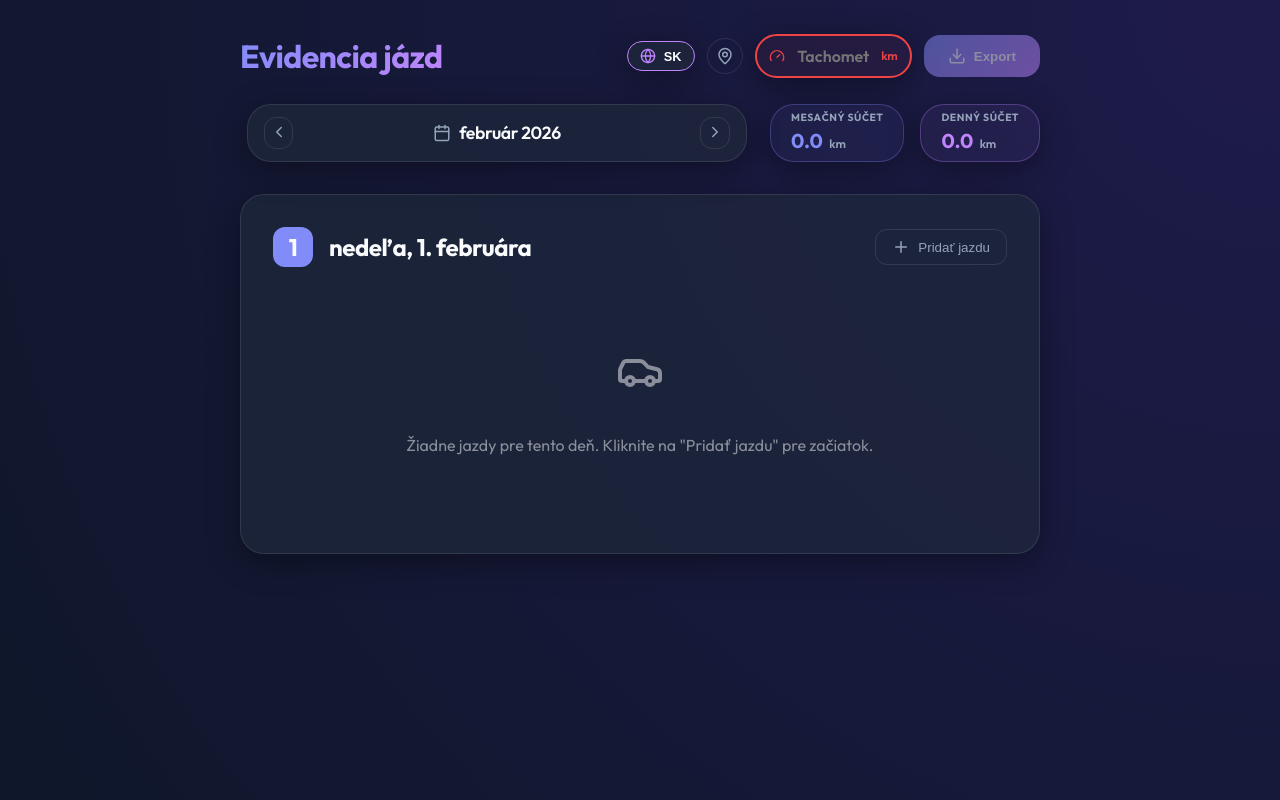
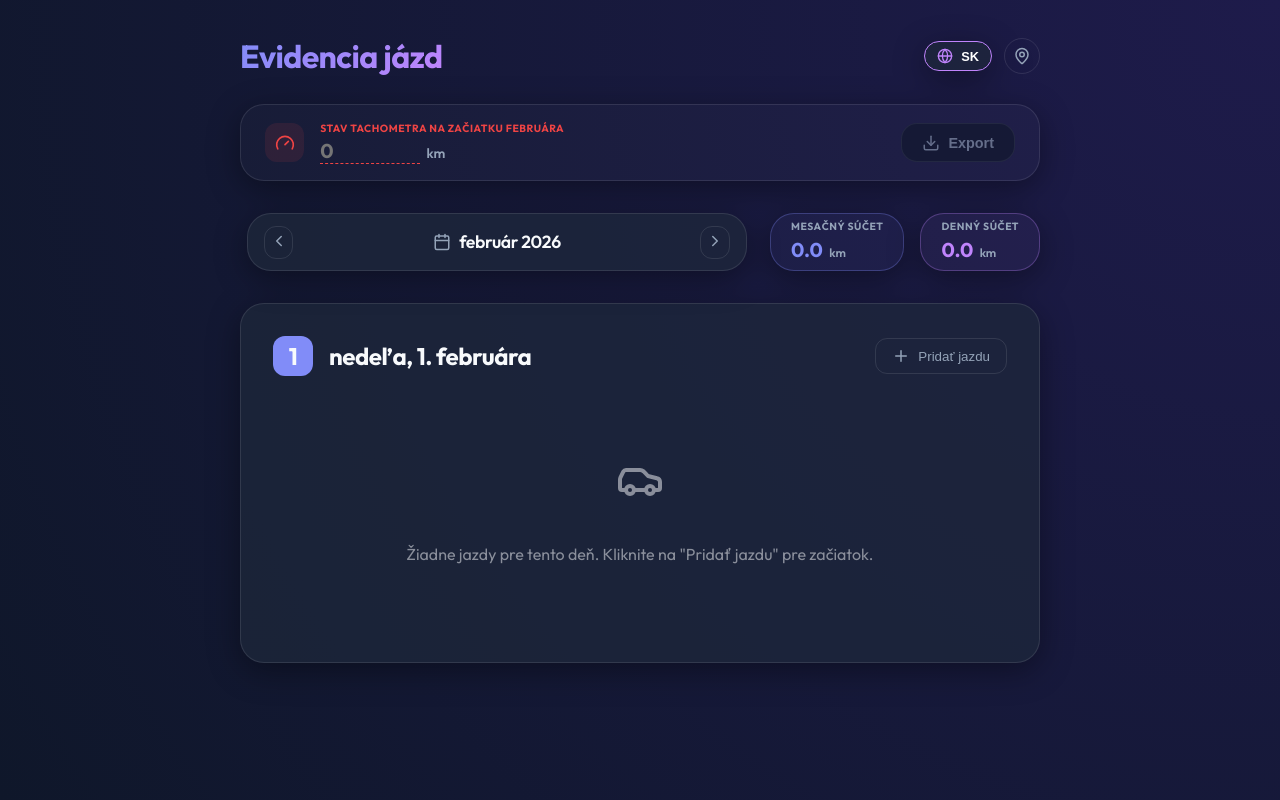
Before and after one commit to matusravas/bookio, a Next.js app: page / in a window 1280 px wide. Built offline with nearby package versions, Linux system fonts and the light colour scheme.

Commit message:
minor ui changes

```diff
--- a/app/page.jsx
+++ b/app/page.jsx
@@ -542,10 +542,10 @@ export default function Home() {
   return (
     <div className="animate-fade-in" style={{ paddingBottom: '5rem' }}>
       <header style={{ marginBottom: '2rem' }}>
+        {/* Header Top Row: Title & Settings */}
         <div style={{ display: 'flex', alignItems: 'center', justifyContent: 'space-between', marginBottom: '1.5rem' }}>
           <h1 className="gradient-text" style={{ fontSize: '2rem' }}>{t.rideEvidence}</h1>
           <div style={{ display: 'flex', gap: '0.75rem', alignItems: 'center' }}>
-            {/* Language Switcher */}
             <button
               className="glass"
               onClick={() => setLanguage(l => l === 'sk' ? 'en' : 'sk')}
@@ -582,21 +582,61 @@ export default function Home() {
             >
               <MapPin size={18} style={{ color: homeAddress ? 'var(--success)' : 'var(--text-secondary)' }} />
             </div>
+          </div>
+        </div>
 
+        {/* Action Bar: Odometer & Export (Elegant Design) */}
         <div className="glass" style={{
-              padding: '0.4rem 0.75rem',
+          padding: '1rem 1.5rem',
+          marginBottom: '2rem',
           display: 'flex',
           alignItems: 'center',
-              gap: '0.5rem',
-              border: !kmStartOfMonth ? '2px solid var(--danger)' : '1px solid var(--border-color)',
-              background: !kmStartOfMonth ? 'rgba(239, 68, 68, 0.05)' : 'transparent'
+          justifyContent: 'space-between',
+          border: '1px solid var(--border-color)',
+          background: 'rgba(255, 255, 255, 0.02)'
         }}>
-              <Gauge size={16} style={{ color: !kmStartOfMonth ? 'var(--danger)' : 'var(--accent-primary)' }} />
+          <div style={{ display: 'flex', alignItems: 'center', gap: '1rem' }}>
+            <div style={{
+              background: !kmStartOfMonth ? 'rgba(239, 68, 68, 0.1)' : 'rgba(var(--accent-primary-rgb), 0.1)',
+              padding: '0.6rem',
+              borderRadius: '12px',
+              display: 'flex',
+              alignItems: 'center',
+              justifyContent: 'center',
+              transition: 'all 0.3s ease'
+            }}>
+              <Gauge size={20} style={{ color: !kmStartOfMonth ? 'var(--danger)' : 'var(--accent-primary)' }} />
+            </div>
+
+            <div style={{ display: 'flex', flexDirection: 'column', justifyContent: 'center' }}>
+               <label style={{
+                 fontSize: '0.65rem',
+                 color: !kmStartOfMonth ? 'var(--danger)' : 'var(--text-secondary)',
+                 fontWeight: 700,
+                 letterSpacing: '0.05em',
+                 marginBottom: '0.1rem',
+                 transition: 'color 0.3s ease'
+               }}>
+                 {t.odometer.toUpperCase()} {format(currentMonth, 'MMMM', { locale: dateLocale }).toUpperCase()}
+               </label>
+               <div style={{ display: 'flex', alignItems: 'baseline', gap: '0.4rem' }}>
                 <input
                   type="text"
                   inputMode="decimal"
                   className="input-base"
-                style={{ width: '80px', border: 'none', background: 'transparent', padding: '0.25rem', fontSize: '1rem', fontWeight: 600 }}
+                  style={{
+                    width: '100px',
+                    border: 'none',
+                    outline: 'none',
+                    boxShadow: 'none',
+                    background: 'transparent',
+                    padding: '0',
+                    fontSize: '1.25rem',
+                    fontWeight: 700,
+                    color: 'var(--text-primary)',
+                    borderBottom: !kmStartOfMonth ? '1px dashed var(--danger)' : 'none',
+                    borderRadius: 0
+                  }}
                   value={kmStartOfMonth === 0 ? '' : kmStartOfMonth}
                   onChange={(e) => {
                     const val = e.target.value.replace(/[^0-9.]/g, '');
@@ -607,19 +647,29 @@ export default function Home() {
                       setKmStartOfMonth(parsed);
                     }
                   }}
-                placeholder={t.odometer}
+                  placeholder="0"
                 />
-              <span style={{ fontSize: '0.75rem', color: !kmStartOfMonth ? 'var(--danger)' : 'var(--text-secondary)', fontWeight: 600 }}>{t.miles}</span>
+                <span style={{ fontSize: '0.85rem', color: 'var(--text-secondary)', fontWeight: 600 }}>{t.miles}</span>
                </div>
+            </div>
+          </div>
+
           <button
             className="primary"
             onClick={exportExcel}
-              style={{ opacity: !kmStartOfMonth ? 0.5 : 1, cursor: !kmStartOfMonth ? 'not-allowed' : 'pointer' }}
+            style={{
+              opacity: !kmStartOfMonth ? 0.6 : 1,
+              cursor: !kmStartOfMonth ? 'not-allowed' : 'pointer',
+              padding: '0.6rem 1.25rem',
+              fontSize: '0.9rem',
+              background: !kmStartOfMonth ? 'var(--bg-color)' : 'var(--primary)',
+              border: !kmStartOfMonth ? '1px solid var(--border-color)' : 'none',
+              color: !kmStartOfMonth ? 'var(--text-secondary)' : 'white'
+            }}
             title={!kmStartOfMonth ? t.exportFillKm : t.exportTooltip}
           >
             <Download size={18} /> {t.export}
           </button>
-          </div>
         </div>
 
         {isEditingHome && (
```
Also changed, not shown: lib/translations.js. Lines whose indentation alone changed are shown as unchanged.
